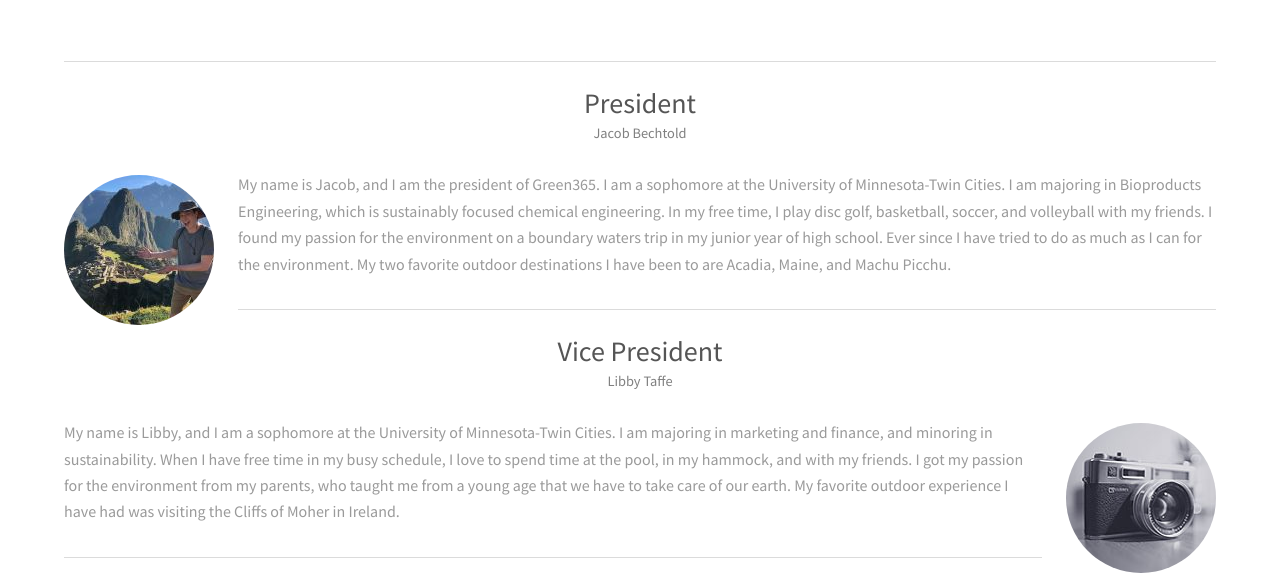
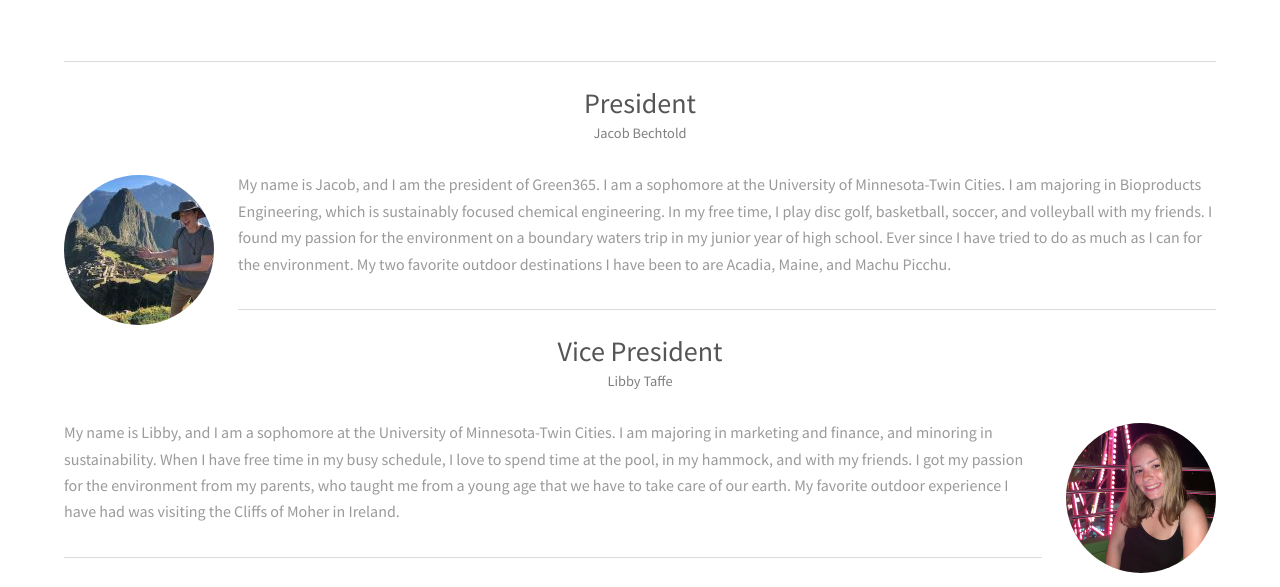
Before and after one commit to ThreeSixFiveGreen/ThreeSixFiveGreen.github.io, a plain HTML site: page generic.html in a window 1280 px wide. Shown: the part 206-793 px from the top of the page. Drawn offline with Linux system fonts and the light colour scheme.

Commit message:
Biography Picture

```diff
--- a/generic.html
+++ b/generic.html
@@ -46,7 +46,7 @@
 					<div class="align-center"><h3>Vice President</h3> <h5 style="color:gray;">Libby Taffe</h5></div>
 					<br>
 					<div class="image round right">
-						<img src="images/pic02.jpg" alt="Pic 02" />
+						<img src="images/Libby_Taffe.png" alt="Pic 02" />
 					</div>
 					<p>My name is Libby, and I am a sophomore at the University of Minnesota-Twin Cities. I am majoring in marketing and finance, and minoring in sustainability. When I have free time in my busy schedule, I love to spend time at the pool, in my hammock, and with my friends. I got my passion for the environment from my parents, who taught me from a young age that we have to take care of our earth. My favorite outdoor experience I have had was visiting the Cliffs of Moher in Ireland. </p>
 					<hr>
```
Also changed, not shown: images/Libby_Taffe.png (added).
